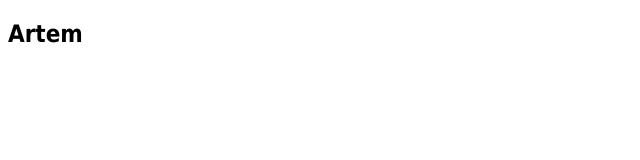
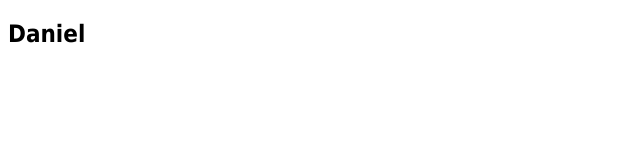
Before and after one commit to AceMageddon/Web, a plain HTML site: page Seminar1-2/9.html in a window 1280 px wide. Shown: the full height of the page, 0-640 px from the left. Drawn offline with Linux system fonts and the light colour scheme.

Commit message:
Update 9.html

```diff
--- a/Seminar1-2/9.html
+++ b/Seminar1-2/9.html
@@ -5,6 +5,6 @@
     <title>Title</title>
 </head>
 <body>
-    <h2 style="font-family: Tahoma, serif">Artem</h2>
+    <h2 style="font-family: Tahoma, serif">Daniel</h2>
 </body>
 </html>
```
